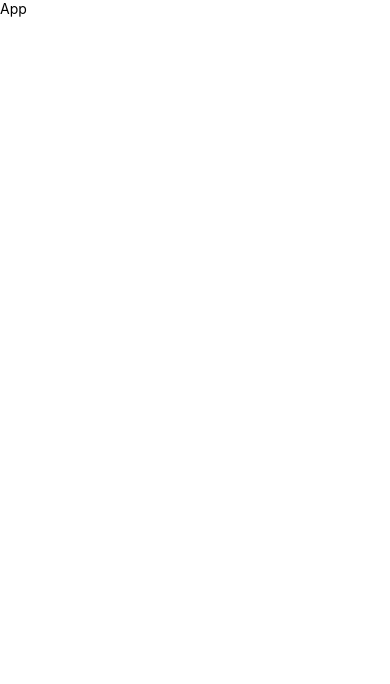
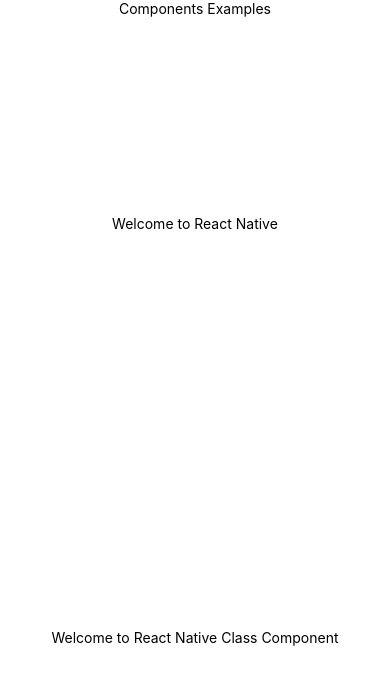
Before and after one commit to Ritesh-1703/React-Native, a React Native app in the folder Component_App/: screen / in a window 390 px wide. Shown: the top 684 px of the page. Built offline with nearby package versions, Linux system fonts and the light colour scheme.

Commit message:
Added the Class component example

```diff
--- a/Component_App/App.tsx
+++ b/Component_App/App.tsx
@@ -1,10 +1,22 @@
 import React from 'react';
-import { View, Text } from 'react-native';
+import { View, Text, StyleSheet } from 'react-native';
+import FunctionalComponent from './src/FunctionalComponent';
+import ClassComponent from './src/ClassComponent';
 
 export default function App() {
   return (
-    <View>
-      <Text>App</Text>
+    <View style={styles.container}>
+      <Text>Components Examples</Text>
+      <FunctionalComponent />
+      <ClassComponent />
     </View>
   );
 }
+
+const styles = StyleSheet.create({
+  container: {
+    flex: 1,
+    justifyContent: 'center',
+    alignItems: 'center',
+  },
+});
--- a/Component_App/index.js
+++ b/Component_App/index.js
@@ -5,6 +5,5 @@
 import { AppRegistry } from 'react-native';
 import App from './App';
 import { name as appName } from './app.json';
-import FunctionalComponent from './src/FunctionalComponent';
 
-AppRegistry.registerComponent(appName, () => FunctionalComponent);
+AppRegistry.registerComponent(appName, () => App);
--- /dev/null
+++ b/Component_App/src/ClassComponent.js
@@ -0,0 +1,23 @@
+import React from "react";
+import { View, Text, StyleSheet } from "react-native";
+
+
+class ClassComponent extends React.Component {
+    render() {
+        return (
+            <View style={styles.container}>
+                <Text>Welcome to React Native Class Component</Text>
+            </View>
+        );
+    }
+}
+
+const styles = StyleSheet.create({
+    container: {
+        flex: 1,
+        justifyContent: 'center',
+        alignItems: 'center'
+    },
+});
+
+export default ClassComponent;
```
